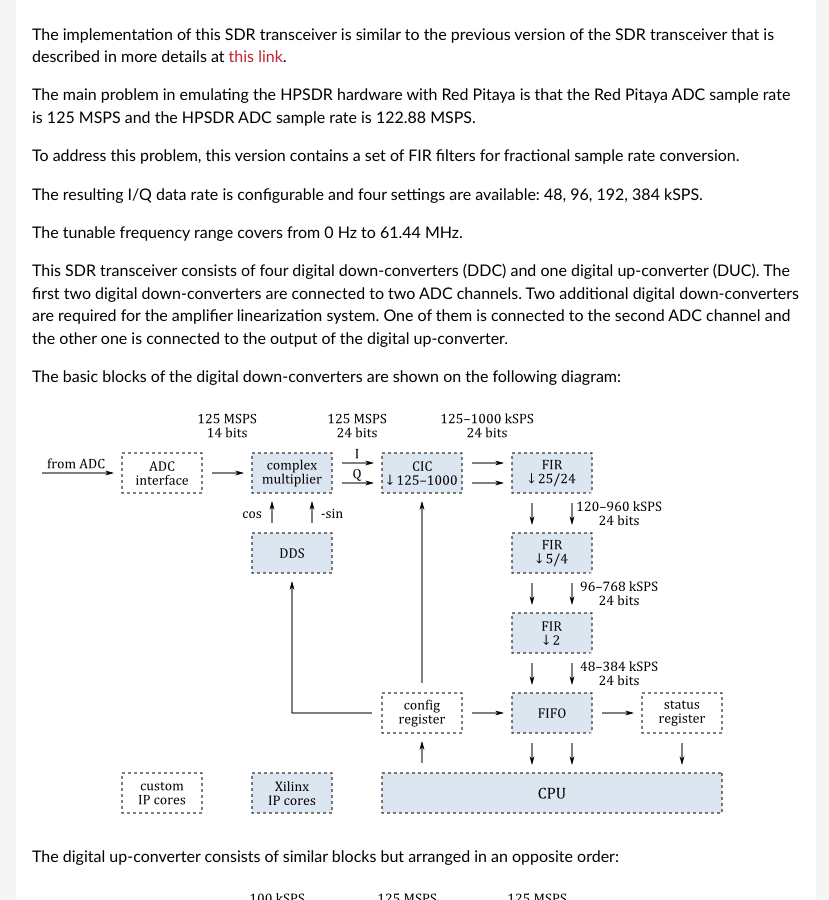
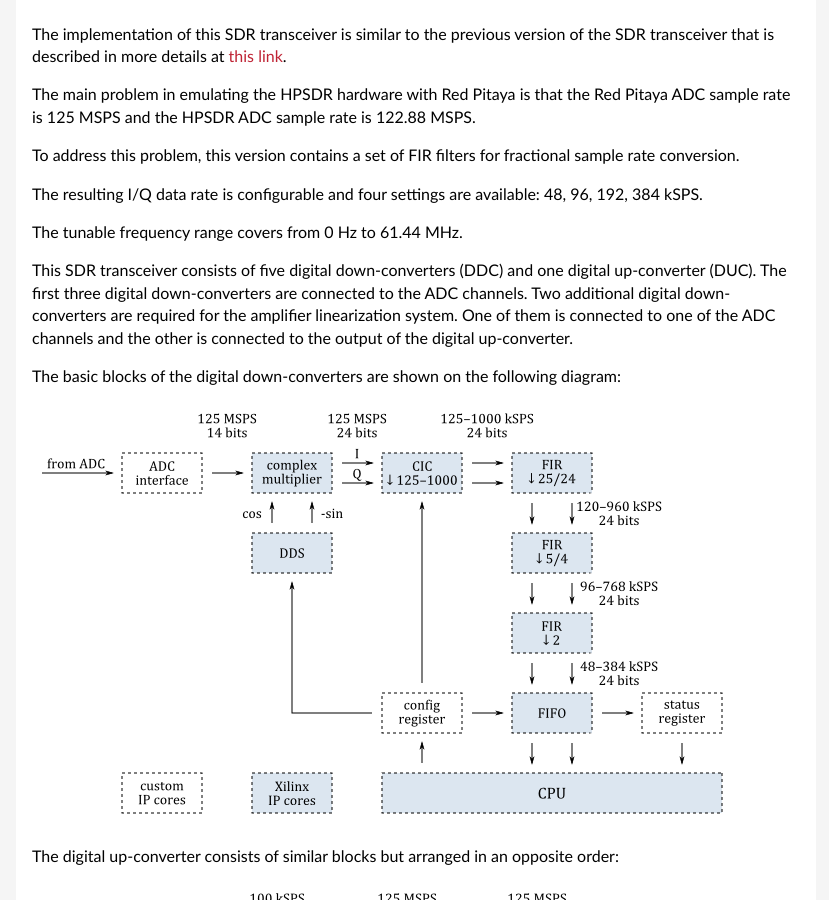
Before and after one commit to pavel-demin/red-pitaya-notes, a Jekyll site: the page built from sdr-transceiver-hpsdr.md, in a window 1280 px wide and 900 px high, scrolled down 547 px. Shown: the whole window, without its empty margins (224-1053 px from the left). Built offline with Jekyll 4.4.1, drawn with Linux system fonts in a browser that asks for light colours; some of the changed lines change nothing that is shown; some of the changed text lies outside the part shown.

Commit message:
update number of receivers in sdr-transceiver-hpsdr

````diff
--- a/sdr-transceiver-hpsdr.md
+++ b/sdr-transceiver-hpsdr.md
@@ -32,7 +32,7 @@
 
 The tunable frequency range covers from 0 Hz to 61.44 MHz.
 
-This SDR transceiver consists of four digital down-converters (DDC) and one digital up-converter (DUC). The first two digital down-converters are connected to two ADC channels. Two additional digital down-converters are required for the amplifier linearization system. One of them is connected to the second ADC channel and the other one is connected to the output of the digital up-converter.
+This SDR transceiver consists of five digital down-converters (DDC) and one digital up-converter (DUC). The first three digital down-converters are connected to the ADC channels. Two additional digital down-converters are required for the amplifier linearization system. One of them is connected to one of the ADC channels and the other is connected to the output of the digital up-converter.
 
 The basic blocks of the digital down-converters are shown on the following diagram:
 
@@ -154,18 +154,18 @@
 Configuring inputs and outputs
 -----
 
-The `sdr-transceiver-hpsdr` program running on the Red Pitaya board expects five command line arguments:
+The `sdr-transceiver-hpsdr` program running on the Red Pitaya board expects six command line arguments:
 ```
-sdr-transceiver-hpsdr 1 2 2 1 2
+sdr-transceiver-hpsdr 1 2 2 2 1 2
 ```
 
-The first three arguments are for the receivers (RX1, RX2, RX3), where 1 corresponds to IN1 and 2 corresponds to IN2.
+The first four arguments are for the receivers (RX1, RX2, RX3, RX4), where 1 corresponds to IN1 and 2 corresponds to IN2.
 
 The last two arguments are for the outputs (OUT1, OUT2), where 1 corresponds to the TX signal and 2 corresponds to the envelope signal.
 
 For example, to send the TX signal to OUT2, the corresponding line in [start.sh](https://github.com/pavel-demin/red-pitaya-notes/blob/master/projects/sdr_transceiver_hpsdr/app/start.sh#L9) should be edited and the last argument should be set to 1:
 ```
-sdr-transceiver-hpsdr 1 2 2 1 1
+sdr-transceiver-hpsdr 1 2 2 2 1 1
 ```
 
 Amplifier linearization
````
